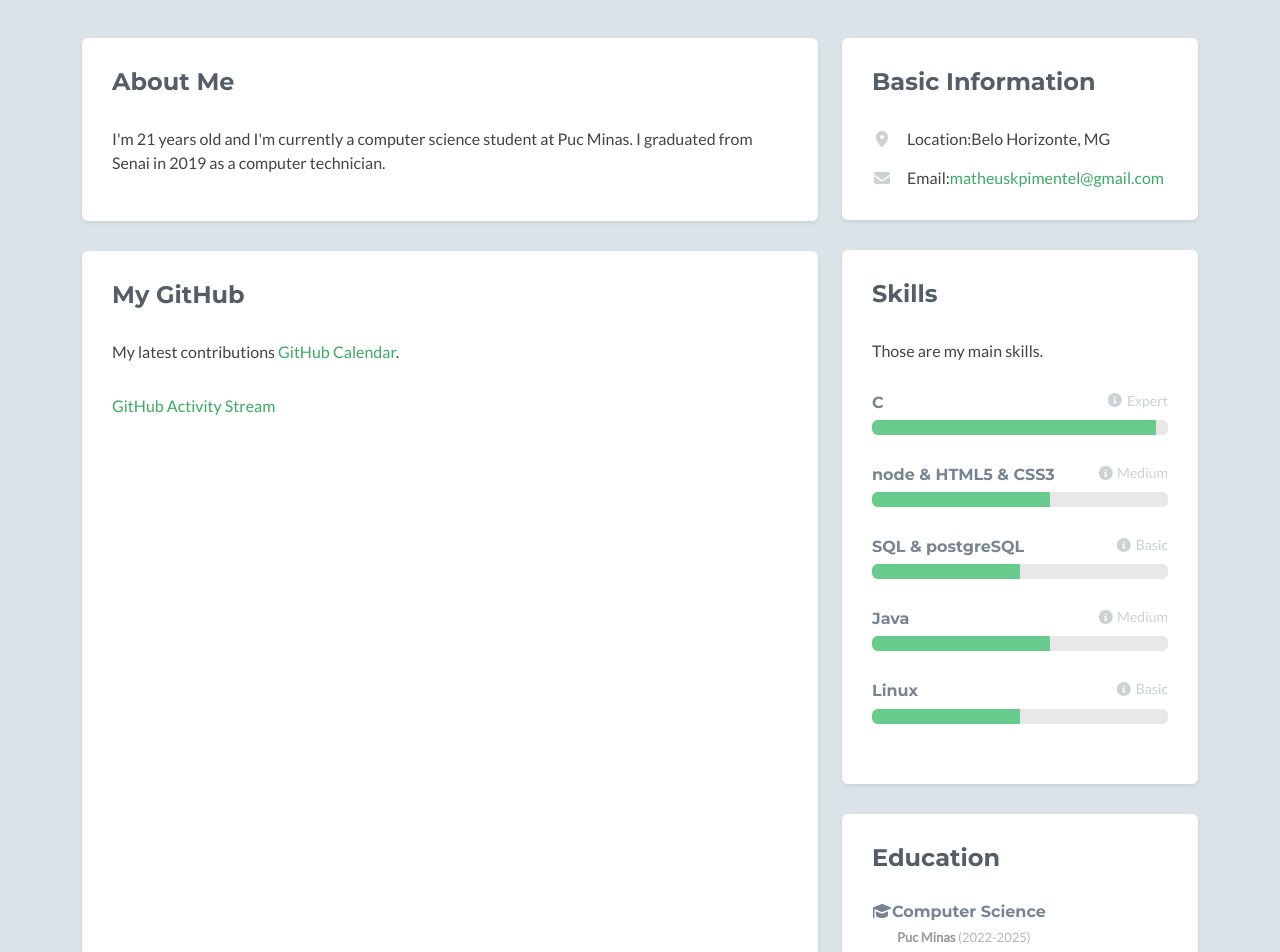
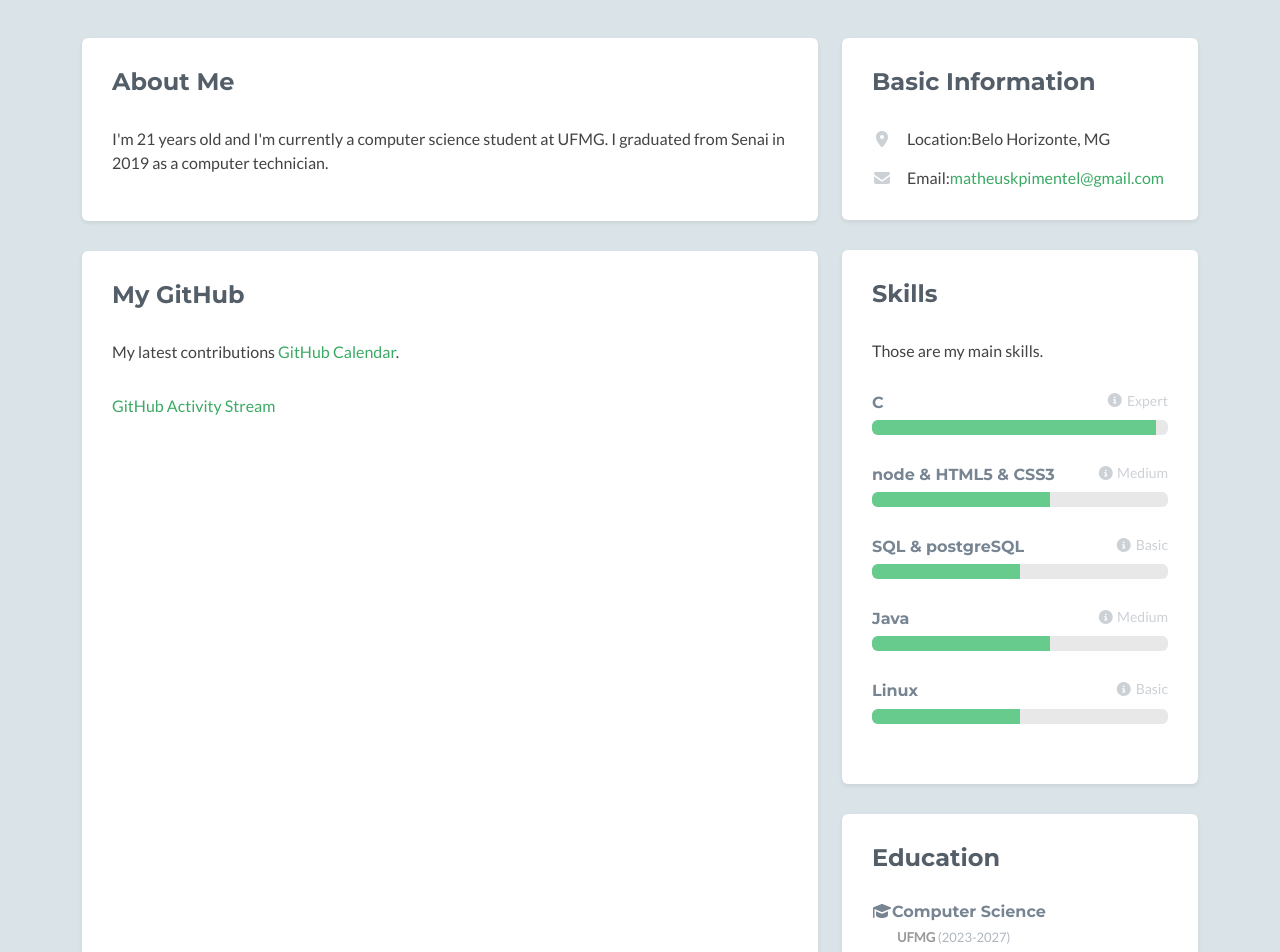
Before and after one commit to matheuskansaon/Personal-webSite, a plain HTML site: page index.html in a window 1280 px wide. Shown: the part 260-1212 px from the top of the page. Drawn offline with nearby package versions, Linux system fonts and the light colour scheme; no server answers; a script that the page names is missing; some icons are missing.

Commit message:
Update index.html

```diff
--- a/index.html
+++ b/index.html
@@ -69,7 +69,7 @@
                     <div class="section-inner shadow-sm rounded">
                         <h2 class="heading">About Me</h2>
                         <div class="content">
-                            <p>I'm 21 years old and I'm currently a computer science student at Puc Minas. I graduated from Senai in 2019 as a computer technician.</p>
+                            <p>I'm 21 years old and I'm currently a computer science student at UFMG. I graduated from Senai in 2019 as a computer technician.</p>
                             <!-- <p>
                                 My skills:
                                 <ul>
@@ -175,7 +175,7 @@
                         <div class="content">
                             <div class="item">
                                 <h3 class="title"><i class="fas fa-graduation-cap"></i>Computer Science</h3>
-                                <h4 class="university">Puc Minas <span class="year">(2022-2025)</span></h4>
+                                <h4 class="university">UFMG <span class="year">(2023-2027)</span></h4>
                             </div><!--//item-->
                             <div class="item">
                                 <h3 class="title"><i class="fas fa-graduation-cap"></i> Computer Technician</h3>
```
